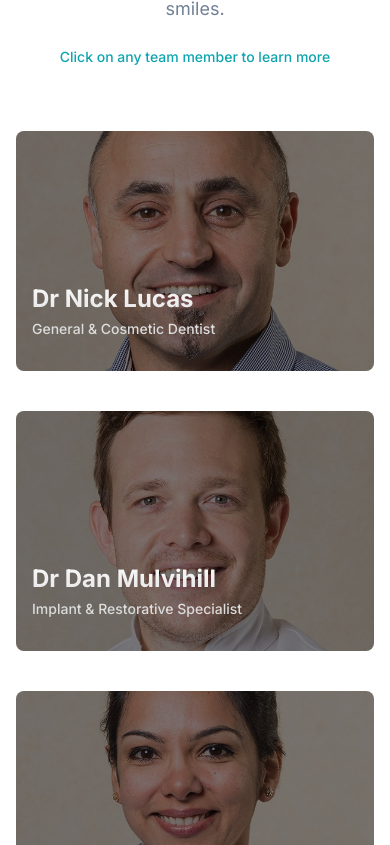
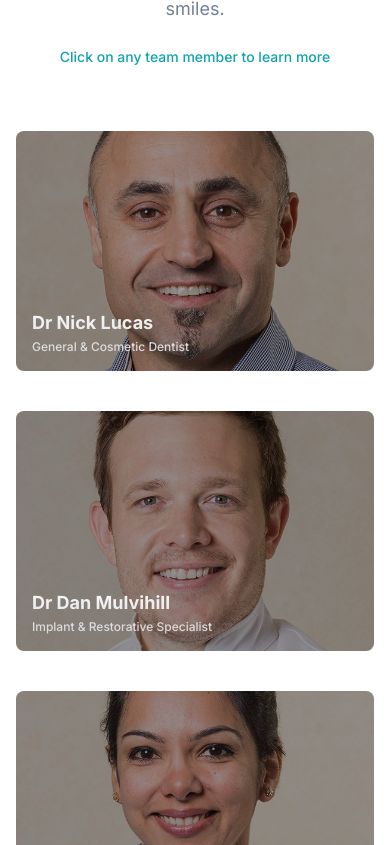
Before and after one commit to sush8471/Hyde-Park-Dental, a React (Vite) app: page / in a window 390 px wide. Shown: the part 7319-8164 px from the top of the page. Built offline with nearby package versions, Linux system fonts and the light colour scheme.

Commit message:
Optimize team card text: reduce size and overlay for better photo visibility

```diff
--- a/package.json
+++ b/package.json
@@ -10,6 +10,7 @@
   },
   "dependencies": {
     "@base-ui-components/react": "^1.0.0-rc.0",
+    "@radix-ui/react-aspect-ratio": "^1.1.8",
     "@radix-ui/react-avatar": "^1.1.11",
     "@radix-ui/react-dialog": "^1.1.15",
     "@radix-ui/react-dropdown-menu": "^2.1.16",
--- a/src/components/ui/focus-cards.tsx
+++ b/src/components/ui/focus-cards.tsx
@@ -39,18 +39,18 @@ export const Card = React.memo(
         />
         <div
           className={cn(
-            "absolute inset-0 bg-black/50 flex items-end py-8 px-4 transition-opacity duration-300",
+            "absolute inset-0 bg-black/40 flex items-end py-4 px-4 transition-opacity duration-300",
             // Always visible on mobile, hover-based on desktop
             "opacity-100 md:opacity-0",
             hovered === index && "md:opacity-100"
           )}
         >
-          <div className="space-y-1">
-            <div className="text-2xl md:text-3xl font-bold bg-clip-text text-transparent bg-gradient-to-b from-neutral-50 to-neutral-200">
+          <div className="space-y-0.5">
+            <div className="text-lg md:text-xl font-bold bg-clip-text text-transparent bg-gradient-to-b from-neutral-50 to-neutral-200">
               {name}
             </div>
             {subtitle && (
-              <div className="text-sm md:text-base font-medium bg-clip-text text-transparent bg-gradient-to-b from-neutral-200 to-neutral-300">
+              <div className="text-xs md:text-sm font-medium bg-clip-text text-transparent bg-gradient-to-b from-neutral-200 to-neutral-300">
                 {subtitle}
               </div>
             )}
```
Also changed, not shown: 1 other file (tests, documents, lock files or other folders).
